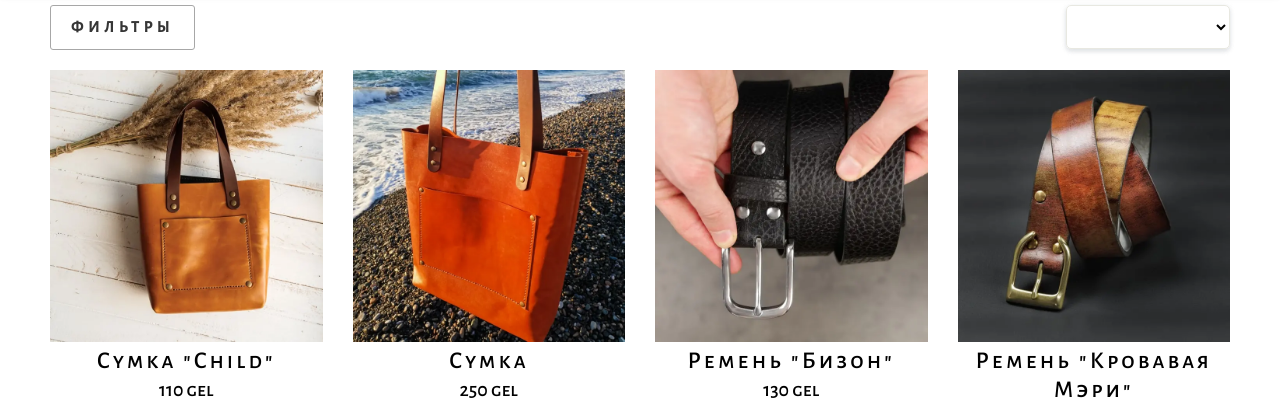
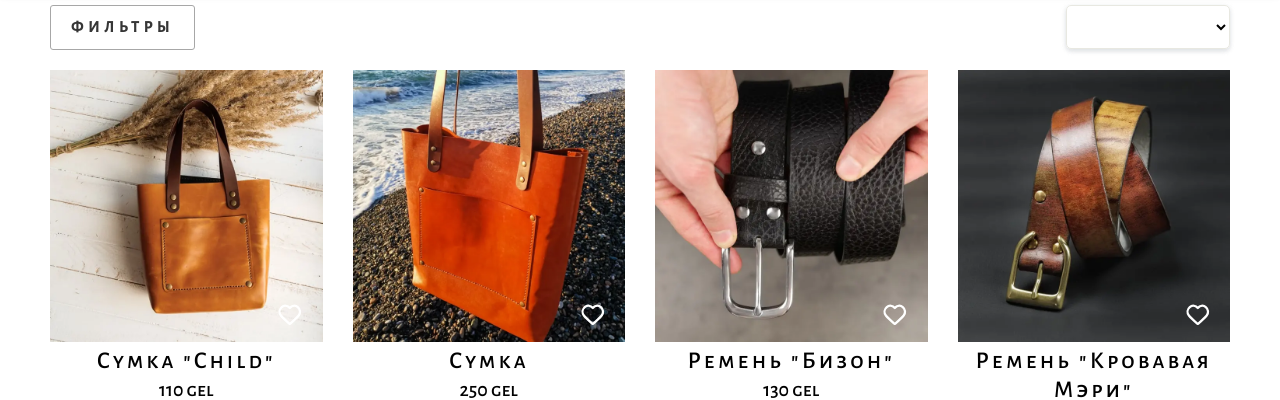
Before and after one commit to UTYFjs/onlineStore, a React (Create React App) app: page /collection in a window 1280 px wide. Shown: the part 171-571 px from the top of the page. Built offline with nearby package versions, Linux system fonts and the light colour scheme.

Commit message:
move add to favorite heart to dorn left corner of image, add scroll to top of the page after navigation, add ImgLazy to Swiper

```diff
--- a/src/components/CardProduct/CardProduct.module.scss
+++ b/src/components/CardProduct/CardProduct.module.scss
@@ -39,11 +39,15 @@
         pointer-events: all;
 
 
-      .img-wrapper{
-      width:100%;
-      aspect-ratio: 1 / 1;
+      /*.img-wrapper{
+       // position: relative;
+        width:100%;
+        aspect-ratio: 1 / 1;
         cursor: pointer;
-      }
+
+
+
+      }*/
 
       }
       .fake-nav{
@@ -56,6 +60,9 @@
         display: flex;
         background: #fff;
       }
+
+
+      // styles for empty div with class heart-1
       .heart-1{
         display: block;
          position: absolute;
@@ -73,6 +80,7 @@
         transition: all .4s;
       }
       }
+
       }
 
     }
@@ -104,9 +112,33 @@
 
 
   }
-      .img-wrapper{
+  .img-wrapper{
+      position: relative;
       width:100%;
       aspect-ratio: 1 / 1;
+      cursor: pointer;
+
+
+      //stykes for svg heartIcon
+      .heart-icon{
+          position: absolute;
+          padding: 3%;
+          top: 82%;
+          left:80%;
+          height: 16%;
+          width:16%;
+          //border: 1px solid black;
+
+
+          &:hover{
+            scale: 1.25;
+
+            stroke:  transparentize($color: #fff, $amount: 1);
+            transition: all .4s;
+          }
+        }
+
+
     }
 
 }
--- a/src/components/CardProduct/CardProduct.tsx
+++ b/src/components/CardProduct/CardProduct.tsx
@@ -1,5 +1,5 @@
 import React, { useState } from 'react';
-import { useLocation, useNavigate } from 'react-router-dom';
+import { useNavigate } from 'react-router-dom';
 import { IDataProduct } from '../../data/dataProducts';
 import {
   ICartProduct,
@@ -10,6 +10,8 @@ import {
 import Button from '../Button/Button';
 import ImgLazy from '../ImgLazy/ImgLazy';
 import styles from './CardProduct.module.scss';
+import Heart from '../Heart/Heart';
+
 interface ICardProductProps {
   data: IDataProduct;
   deepPath?: string;
@@ -20,6 +22,7 @@ function CardProduct({ data, deepPath }: ICardProductProps) {
   const navigate = useNavigate();
   const { cartProducts, addCartProduct, removeCartProduct } = useCartStore();
   const isInCart = cartProducts.some((product) => product.cartProduct.id === data.id);
+
   const handleToProductPage = () => {
     setCurrentProduct(data);
     navigate(`/collection/${category}/${id}`);
@@ -31,14 +34,10 @@ function CardProduct({ data, deepPath }: ICardProductProps) {
   const { setCurrentProduct } = useUtilityStore((state) => state);
 
   const isFavorite = favoriteProducts.some((p) => p.id === data.id);
-
-  const handleToggleFavorite = (e: React.MouseEvent<HTMLDivElement, MouseEvent>) => {
-    e.stopPropagation();
+  const handleToggleFavorite = () => {
     isFavorite ? removeProduct(data.id) : addProduct(data);
   };
-  const getStyleFavorite = () => {
-    return isFavorite ? { background: '#FF5252' } : { background: '#000000' };
-  };
+
   const setEmbossing = (checked: boolean): void => {
     const newPrice = checked ? data.price + 10 : data.price;
     setPrice(newPrice);
@@ -67,7 +66,9 @@ function CardProduct({ data, deepPath }: ICardProductProps) {
       <div className={styles.fake}>
         <div className={styles['fake-content']}>
           {' '}
-          <div className={styles['img-wrapper']} onClick={handleToProductPage}></div>
+          <div className={styles['img-wrapper']} onClick={handleToProductPage}>
+            <Heart onClick={handleToggleFavorite} isActive={isFavorite} isTransparentHover={true} />
+          </div>
           <h4 className={styles['card-title']}>{title}</h4>
           <p className={styles['card-price']}>{price + ' gel'}</p>
         </div>
@@ -91,16 +92,12 @@ function CardProduct({ data, deepPath }: ICardProductProps) {
                 : { border: '1px solid transparent' }
             }
           />
-          <div
-            className={styles['heart-1']}
-            style={getStyleFavorite()}
-            onClick={handleToggleFavorite}
-          />
         </div>
       </div>
 
       <div className={styles['img-wrapper']} onClick={handleToProductPage}>
         <ImgLazy src={thumbnailSrc} alt={title} />
+        <Heart onClick={handleToggleFavorite} isActive={isFavorite} />
       </div>
       <h4 className={styles['card-title']}>{title}</h4>
       <p className={styles['card-price']}>{price + ' gel'}</p>
--- /dev/null
+++ b/src/components/Heart/Heart.module.scss
@@ -0,0 +1,32 @@
+@use '../../styles/style.scss' as *;
+
+.heart-icon{
+          position: absolute;
+          padding: 3%;
+          top: 82%;
+          left:80%;
+          height: 16%;
+          width:16%;
+          //border: 1px solid black;
+          z-index: 1;
+
+          &:hover{
+            cursor:pointer;
+            scale: 1.25;
+            transition: all .4s;
+          }
+
+
+      }
+
+.transparent:hover{
+            cursor:pointer;
+            scale: 1.25;
+            stroke:  transparentize($color: #fff, $amount: 1);
+            transition: all .4s;
+      }
+.active{
+  fill: $color-myred-light;
+  stroke: $color-myred-light;
+
+}
--- /dev/null
+++ b/src/components/Heart/Heart.tsx
@@ -0,0 +1,36 @@
+import React, { CSSProperties } from 'react';
+import styles from './Heart.module.scss';
+import { ReactComponent as HeartSvg } from '../../svg/heart.svg';
+import cn from 'classnames';
+
+interface IHeartProps {
+  onClick: () => void;
+  isActive?: boolean;
+  isTransparentHover?: boolean;
+  customStyles?: CSSProperties;
+}
+export default function Heart({
+  isActive = false,
+  onClick,
+  isTransparentHover,
+  customStyles,
+}: IHeartProps) {
+  //const [isActiveHeart, setIsActiveHeart] = useState(isActive);
+  const classNames = cn(
+    styles['heart-icon'],
+    isActive ? styles.active : '',
+    isTransparentHover ? styles.transparent : ''
+  );
+
+  return (
+    <HeartSvg
+      stroke="#fff"
+      className={classNames}
+      onClick={(e) => {
+        e.stopPropagation();
+        onClick();
+      }}
+      style={customStyles}
+    />
+  );
+}
--- a/src/components/SliderSwiper/SliderSwiper.tsx
+++ b/src/components/SliderSwiper/SliderSwiper.tsx
@@ -1,7 +1,4 @@
 import React, { useState } from 'react';
-import styles from './SliderSwiper.module.scss';
-import Swiper1 from 'swiper';
-import SwiperCore from 'swiper';
 import { SwiperSlide, Swiper } from 'swiper/react';
 import 'swiper/scss';
 import 'swiper/scss/navigation';
@@ -9,17 +6,7 @@ import 'swiper/scss/pagination';
 import 'swiper/scss/scrollbar';
 import 'swiper/scss/free-mode';
 import 'swiper/scss/thumbs';
-import {
-  Navigation,
-  Pagination,
-  Mousewheel,
-  Keyboard,
-  Scrollbar,
-  A11y,
-  FreeMode,
-  Thumbs,
-  Lazy,
-} from 'swiper';
+import { Navigation, Pagination, Keyboard, Scrollbar, FreeMode, Thumbs, Lazy } from 'swiper';
 import ImgLazy from '../ImgLazy/ImgLazy';
 
 //import Swiper from 'swiper';
@@ -82,7 +69,7 @@ export default function SliderSwiper({ images }: ISwaperProps) {
       >
         {images.map((image) => (
           <SwiperSlide key={image + 1}>
-            <img src={image} />
+            {images.length > 1 ? <ImgLazy src={image} /> : <img src={image} alt={image} />}
           </SwiperSlide>
         ))}
       </Swiper>
--- a/src/data/dataProducts.ts
+++ b/src/data/dataProducts.ts
@@ -82,7 +82,7 @@ export const dataProducts: Array<IDataProduct> = [
       primary: './assets/img/webp/bag-tote-orange.webp',
       secondary: 'string',
     },
-    images: ['./assets/img/jpg/bag-tote-orange.jpg'],
+    images: ['./assets/img/jpg/bag-tote-orange.jpg', './assets/img/jpg/belt-bizon-black.jpg'],
     category: 'bag',
     color: 'orange',
     price: 250,
--- a/src/pages/Catalog/SelectProducts/ProductPage/ProductPage.tsx
+++ b/src/pages/Catalog/SelectProducts/ProductPage/ProductPage.tsx
@@ -9,7 +9,8 @@ import { mockSelectRules } from '../../../../mock/mock';
 
 import SliderSwiper from '../../../../components/SliderSwiper/SliderSwiper';
 import Checkbox from '../../../../components/Checkbox/Checkbox';
-import { ICartProduct, useCartStore } from '../../../../store/zustandStore';
+import { ICartProduct, useCartStore, useFavoriteStore } from '../../../../store/zustandStore';
+import Heart from '../../../../components/Heart/Heart';
 
 function ProductPage() {
   const { product: currentProductId } = useParams();
@@ -17,6 +18,8 @@ function ProductPage() {
   let productInCart: ICartProduct | undefined;
   const navigate = useNavigate();
   const { cartProducts, addCartProduct, removeCartProduct, updateCartProduct } = useCartStore();
+  const { favoriteProducts, addProduct, removeProduct } = useFavoriteStore();
+
   useEffect(() => {
     if (!currentProduct) {
       navigate('/collection');
@@ -51,6 +54,7 @@ function ProductPage() {
   }, [productInCart]);
   if (!currentProduct) return null;
 
+  const isFavorite = favoriteProducts.some((product) => product.id === currentProduct.id);
   const isInCart = cartProducts.find((item) => item.cartProduct.id === currentProduct.id);
 
   const newCartProduct: ICartProduct = {
@@ -142,6 +146,9 @@ function ProductPage() {
     console.log('isInCart', isInCart);
     console.log('remove Product from cart', isInCart);
   };
+  const handleAddToFavorite = () => {
+    isFavorite ? removeProduct(currentProduct.id) : addProduct(currentProduct);
+  };
   //console.log('PRODUCT FROM PRODUCT PAGE', currentProduct);
   return (
     <div>
@@ -154,6 +161,11 @@ function ProductPage() {
             imagesSrc && (
               <div className={styles['swiper-wrapper']}>
                 <SliderSwiper images={imagesSrc} />
+                <Heart
+                  onClick={handleAddToFavorite}
+                  isActive={isFavorite}
+                  customStyles={{ width: '13%', height: '13%', top: '85%', left: '83%' }}
+                />
               </div>
             )
           }
--- a/src/pages/layout/Layout.tsx
+++ b/src/pages/layout/Layout.tsx
@@ -1,7 +1,7 @@
 import { Box, Container } from '@mui/system';
-import React from 'react';
+import React, { useEffect } from 'react';
 import styles from './Layout.module.scss';
-import { Outlet } from 'react-router-dom';
+import { Outlet, useLocation } from 'react-router-dom';
 import Footer from './components/Footer/Footer';
 import Header from './components/Header/Header';
 import BurgerMenu from '../../components/BurgerMenu/BurgerMenu';
@@ -15,6 +15,11 @@ const Layout = () => {
   /*const dispatch = useAppDispatch();
   const isBurgerOpen = useAppSelector((store) => store.formRedux.isBurgerOpen);
 */
+
+  const location = useLocation();
+  useEffect(() => {
+    window.scrollTo(0, 0);
+  }, [location]);
 
   //zustand state management
   const burgerType = useZustandStore((state) => state.burgerType);
```
Also changed, not shown: public/assets/svg/heart.svg (added), src/svg/heart.svg (added).
